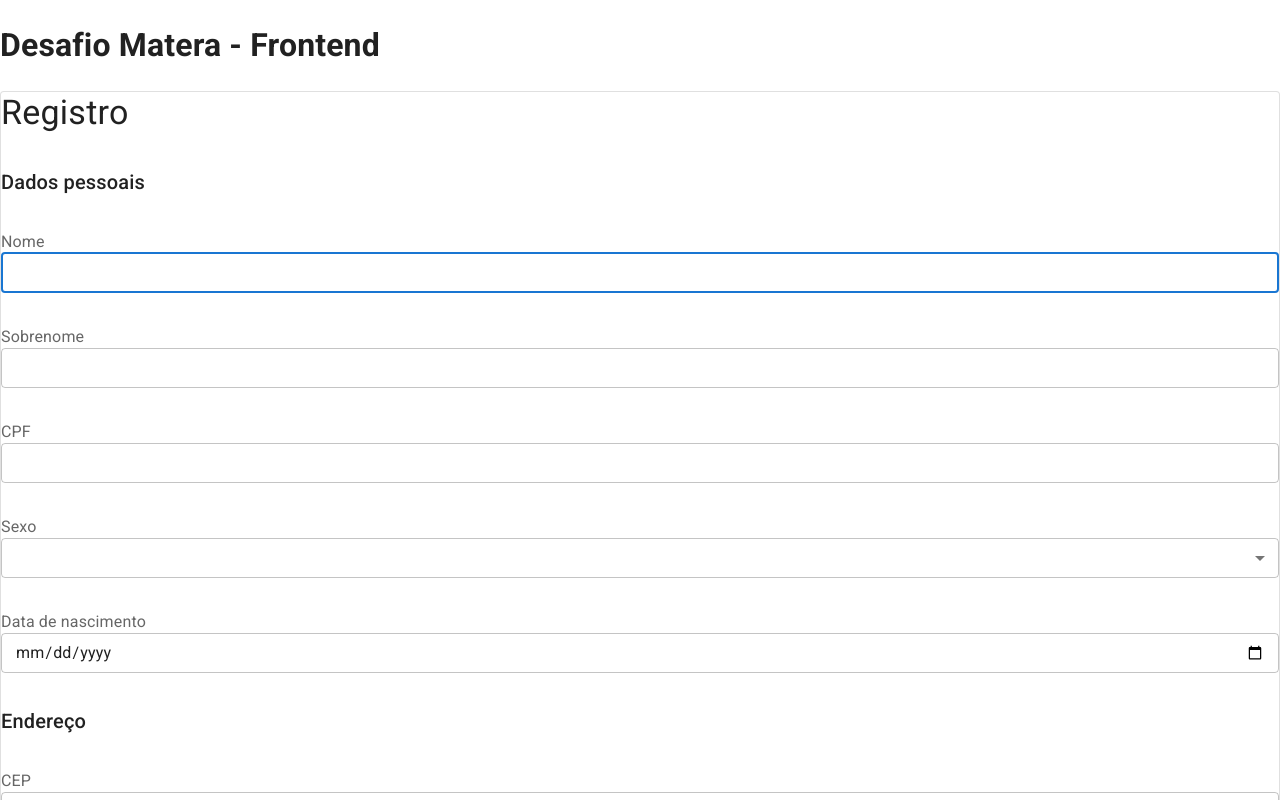
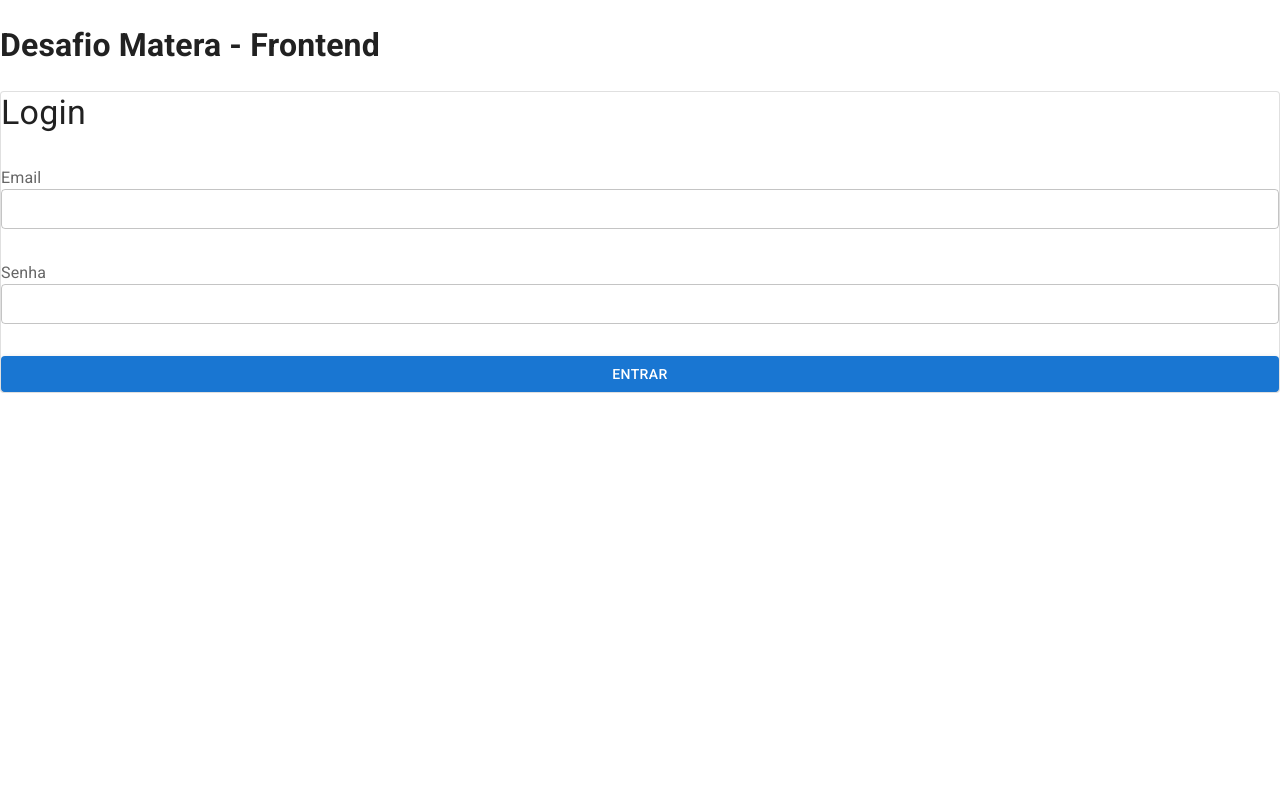
Before and after one commit to jviniciusoliveira/desafio-matera-frontend, a React (Vite) app: page /login in a window 1280 px wide. Shown: the top 800 px of the page. Built offline with nearby package versions, Linux system fonts and the light colour scheme.

Commit message:
feat: adiciona `reat-router` e tela `Login`

```diff
--- a/package.json
+++ b/package.json
@@ -18,6 +18,7 @@
     "react": "^19.0.0",
     "react-dom": "^19.0.0",
     "react-hook-form": "^7.55.0",
+    "react-router": "^7.4.1",
     "zod": "^3.24.2"
   },
   "devDependencies": {
--- a/src/App.tsx
+++ b/src/App.tsx
@@ -1,5 +1,6 @@
 import { createTheme, CssBaseline, ThemeProvider } from '@mui/material'
-import Register from './pages/Register'
+import { RouterProvider } from 'react-router'
+import { router } from './router'
 
 const theme = createTheme({})
 
@@ -8,7 +9,7 @@ function App() {
     <ThemeProvider theme={theme}>
       <CssBaseline />
       <h1>Desafio Matera - Frontend</h1>
-      <Register />
+      <RouterProvider router={router} />
     </ThemeProvider>
   )
 }
--- /dev/null
+++ b/src/pages/Login.tsx
@@ -0,0 +1,68 @@
+import { useForm } from 'react-hook-form'
+import { zodResolver } from '@hookform/resolvers/zod'
+import { Box, Button, Card, Typography } from '@mui/material'
+
+import { FormProvider } from '@/providers/FormProvider'
+import { FormInput } from '@/components/FormInput'
+import {
+  loginFormDefaultValues,
+  loginFormSchema,
+} from '@/schemas/login-form.schema'
+
+export default function Login() {
+  const formMethods = useForm({
+    defaultValues: loginFormDefaultValues,
+    resolver: zodResolver(loginFormSchema),
+  })
+
+  return (
+    <Card variant="outlined">
+      <Typography component="h1" variant="h4" sx={{ marginBottom: '2rem' }}>
+        Login
+      </Typography>
+      <FormProvider
+        methods={formMethods}
+        onSubmit={async (values) => {
+          try {
+            const param = new URLSearchParams({
+              search: values.email,
+            })
+
+            const response = await fetch(
+              `https://67ddc6fd471aaaa7428282c2.mockapi.io/api/v1/user?${param}`
+            )
+            const result = await response.json()
+            console.log(result)
+          } catch (error) {
+            console.error(error)
+          }
+        }}
+        onError={(error) => console.log('error: ', error)}
+      >
+        <Box
+          sx={{
+            display: 'flex',
+            flexDirection: 'column',
+            width: '100%',
+            gap: 4,
+          }}
+        >
+          <FormInput.Text
+            name="email"
+            label="Email"
+            aria-placeholder="Digite seu email"
+          />
+          <FormInput.Text
+            name="senha"
+            label="Senha"
+            type="password"
+            aria-placeholder="Digite sua senha"
+          />
+          <Button type="submit" variant="contained" fullWidth>
+            Entrar
+          </Button>
+        </Box>
+      </FormProvider>
+    </Card>
+  )
+}
--- a/src/pages/Register.tsx
+++ b/src/pages/Register.tsx
@@ -98,7 +98,6 @@ export default function Register() {
           <FormInput.Text
             name="email"
             label="Email"
-            autoComplete="emateste@mail.com"
             aria-placeholder="Digite seu email"
           />
           <FormInput.Text
--- /dev/null
+++ b/src/router.tsx
@@ -0,0 +1,14 @@
+import { createBrowserRouter } from 'react-router'
+import Login from './pages/Login'
+import Register from './pages/Register'
+
+export const router = createBrowserRouter([
+  {
+    path: '/login',
+    element: <Login />,
+  },
+  {
+    path: '/register',
+    element: <Register />,
+  },
+])
--- /dev/null
+++ b/src/schemas/login-form.schema.ts
@@ -0,0 +1,19 @@
+import { z } from 'zod'
+
+export const loginFormDefaultValues = {
+  email: '',
+  senha: '',
+}
+
+export const loginFormSchema = z.object({
+  email: z
+    .string()
+    .min(1, 'Preenchimento obrigatório.')
+    .email('Digite um email válido.'),
+  senha: z
+    .string()
+    .min(1, 'Preenchimento obrigatório.')
+    .refine((value) => value.length >= 6, {
+      message: 'Sua senha tem pelo menos 6 caracteres.',
+    }),
+})
```
Also changed, not shown: 1 other file (tests, documents, lock files or other folders).
